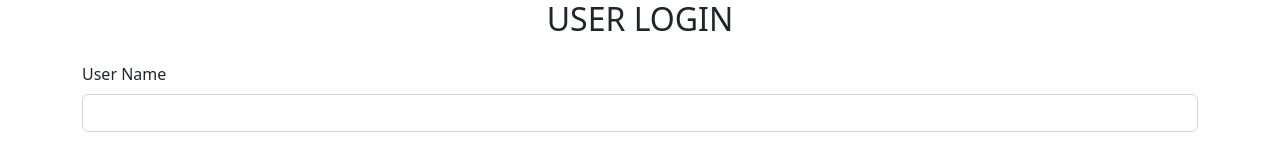
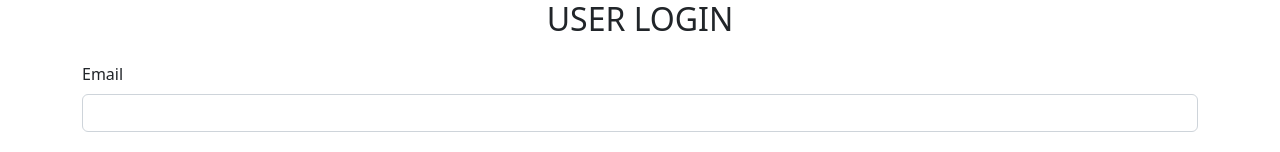
Before and after one commit to Anjum1998/LibraryAngularApp, an Angular app: page /login in a window 1280 px wide. Shown: the top 152 px of the page. Built offline with nearby package versions, Linux system fonts and the light colour scheme.

Commit message:
user login

```diff
--- a/src/app/api.service.ts
+++ b/src/app/api.service.ts
@@ -29,5 +29,10 @@ export class ApiService {
   {
     return this.http.post("http://localhost:8080/register",dataTosend)
   }
+  addLogin=(dataTosend:any)=>
+  {
+    return this.http.post("http://localhost:8080/login",dataTosend)
+  }
+
 
 }
--- a/src/app/login/login.component.html
+++ b/src/app/login/login.component.html
@@ -11,8 +11,8 @@
                 </div>
                 <div class="col col-12 col-sm-12 col-md-12 col-lg-12 col-xl-12 col-xxl-12">
 
-                    <label for="" class="form-label text"> User Name</label>
-                    <input name="username" [(ngModel)]="username" type="text" class="form-control">
+                    <label for="" class="form-label text">Email</label>
+                    <input name="email" [(ngModel)]="email" type="text" class="form-control">
 
                 </div>
 
--- a/src/app/login/login.component.ts
+++ b/src/app/login/login.component.ts
@@ -1,5 +1,6 @@
 import { Component } from '@angular/core';
 import { Router } from '@angular/router';
+import { ApiService } from '../api.service';
 
 @Component({
   selector: 'app-login',
@@ -7,25 +8,32 @@ import { Router } from '@angular/router';
   styleUrls: ['./login.component.css']
 })
 export class LoginComponent {
-  username=""
+  email=""
   password=""
+  searchUser:any=[]
 
-constructor(private router:Router){}
+constructor(private api:ApiService,private router:Router){}
 
   readValue=()=>
   {
     let data:any= {
-      "username":this.username,"password":this.password
+      "email":this.email,"password":this.password
     }
     console.log(data)
+    this.api.addLogin(data).subscribe(
+      (response:any)=>
+      {
+        console.log(response)
+        if (response.length==0) {
+          alert("invalid")
+        } else {
+          this.searchUser=response;
+          this.router.navigate(['/view'])
+        }
+      }
+    )
 
-    if (this.username=="admin"&& this.password=="12345")
-     {
-      this.router.navigate(['/view'])
-    }
-    else {
-      alert("invalid credentials")
-  }
+
   }
 
 }
```
